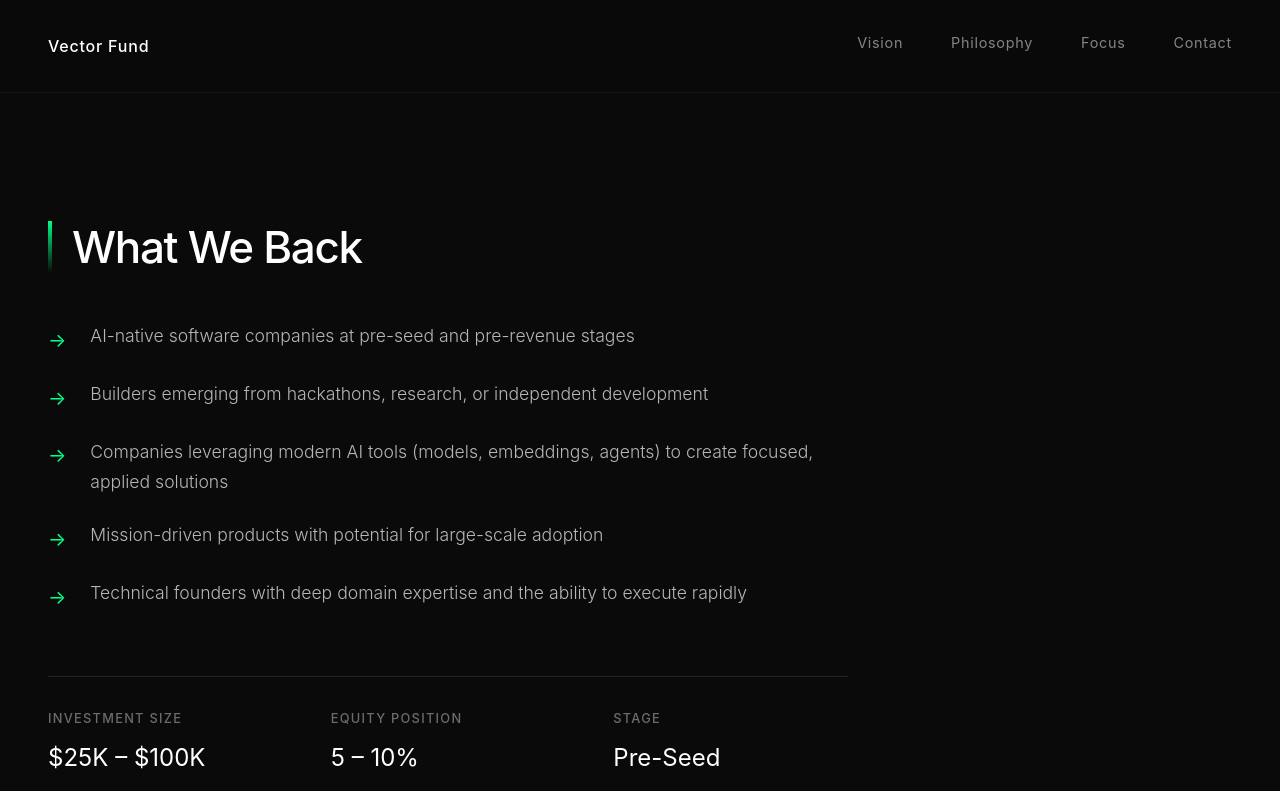
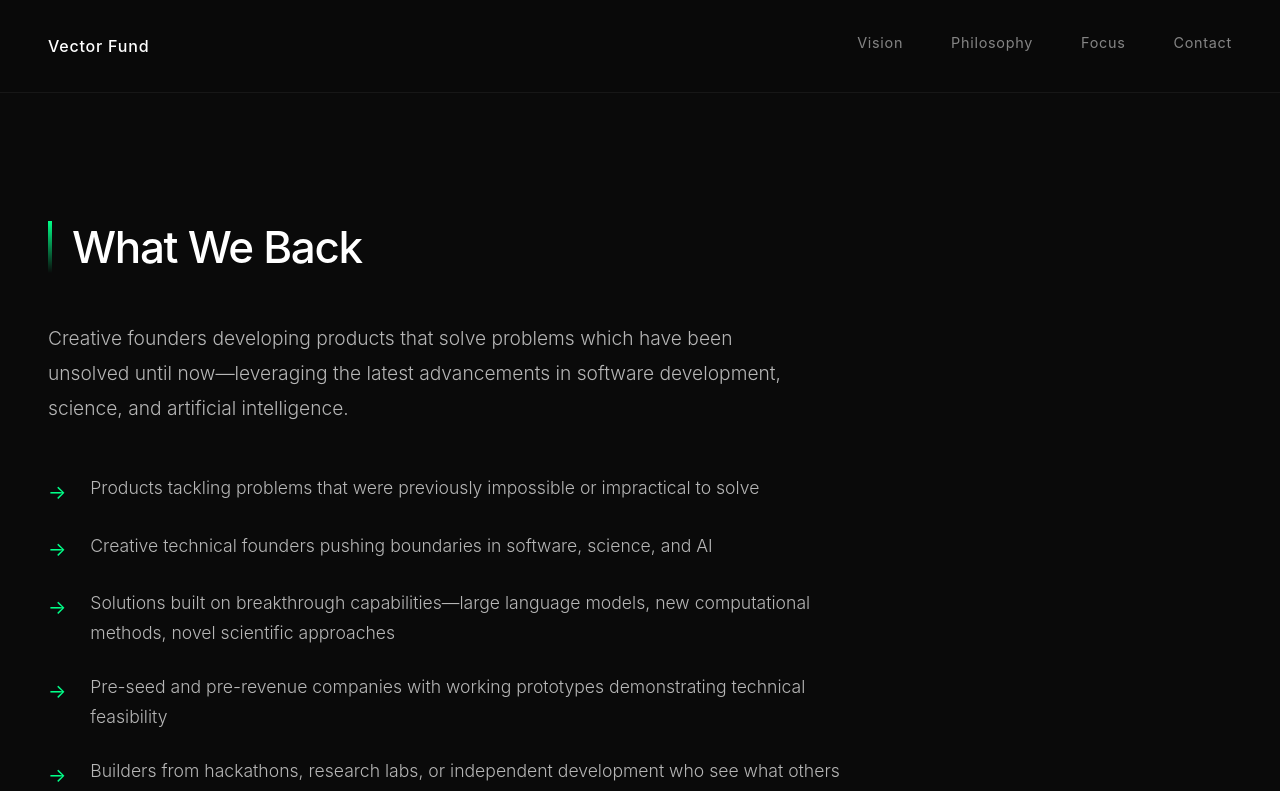
Before and after one commit to JosephsVisconti/Vectorfund, a React (Vite) app: page /focus in a window 1280 px wide. Shown: the top 791 px of the page. Built offline with nearby package versions, Linux system fonts and the light colour scheme.

Commit message:
Update Focus page to emphasize creative founders solving previously unsolved problems

```diff
--- a/src/App.css
+++ b/src/App.css
@@ -319,6 +319,15 @@
   font-style: italic;
 }
 
+.focus-intro {
+  font-size: 1.2rem;
+  line-height: 1.8;
+  color: rgba(255, 255, 255, 0.7);
+  margin-bottom: 3rem;
+  font-weight: 300;
+  max-width: 750px;
+}
+
 .focus-list {
   display: flex;
   flex-direction: column;
@@ -573,6 +582,10 @@
     font-size: 1rem;
   }
 
+  .focus-intro {
+    font-size: 1rem;
+  }
+
   .focus-item p {
     font-size: 1rem;
   }
--- a/src/pages/Focus.jsx
+++ b/src/pages/Focus.jsx
@@ -3,26 +3,36 @@ function Focus() {
     <section className="focus page-section">
       <div className="section-content">
         <h2 className="section-title">What We Back</h2>
+
+        <p className="focus-intro">
+          Creative founders developing products that solve problems which have been unsolved until now—leveraging
+          the latest advancements in software development, science, and artificial intelligence.
+        </p>
+
         <div className="focus-list">
           <div className="focus-item">
             <span className="focus-marker">→</span>
-            <p>AI-native software companies at pre-seed and pre-revenue stages</p>
+            <p>Products tackling problems that were previously impossible or impractical to solve</p>
           </div>
           <div className="focus-item">
             <span className="focus-marker">→</span>
-            <p>Builders emerging from hackathons, research, or independent development</p>
+            <p>Creative technical founders pushing boundaries in software, science, and AI</p>
           </div>
           <div className="focus-item">
             <span className="focus-marker">→</span>
-            <p>Companies leveraging modern AI tools (models, embeddings, agents) to create focused, applied solutions</p>
+            <p>Solutions built on breakthrough capabilities—large language models, new computational methods, novel scientific approaches</p>
           </div>
           <div className="focus-item">
             <span className="focus-marker">→</span>
-            <p>Mission-driven products with potential for large-scale adoption</p>
+            <p>Pre-seed and pre-revenue companies with working prototypes demonstrating technical feasibility</p>
           </div>
           <div className="focus-item">
             <span className="focus-marker">→</span>
-            <p>Technical founders with deep domain expertise and the ability to execute rapidly</p>
+            <p>Builders from hackathons, research labs, or independent development who see what others miss</p>
+          </div>
+          <div className="focus-item">
+            <span className="focus-marker">→</span>
+            <p>Mission-driven products with potential to fundamentally change how people work, create, or solve problems</p>
           </div>
         </div>
 
```
